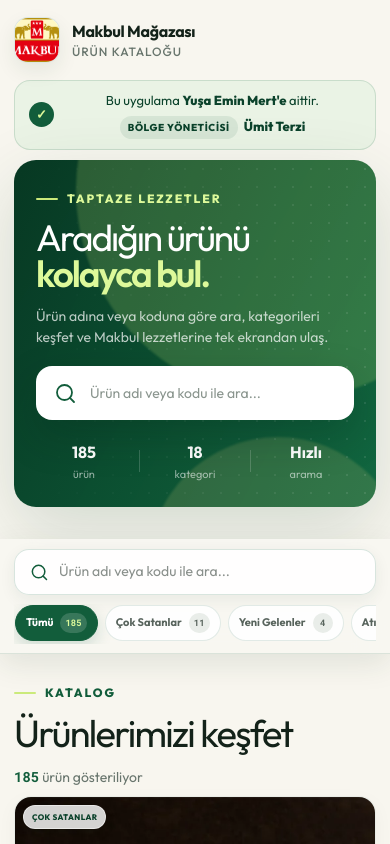
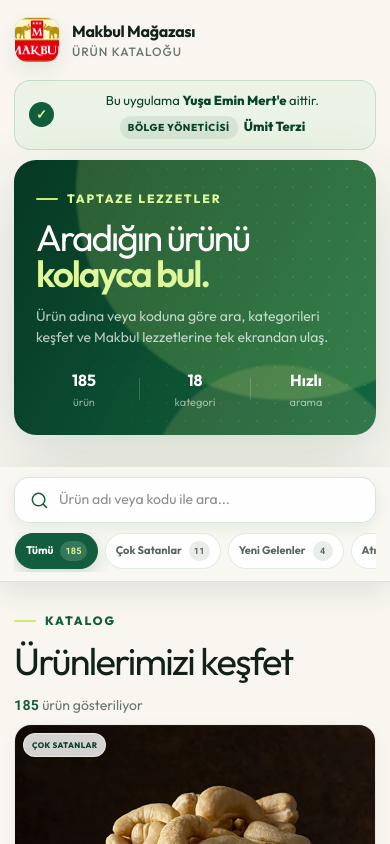
Before and after one commit to yunusmertofficial/makbul_magaza, a Next.js app in the folder makbul_web/: page / in a window 390 px wide. Shown: the top 844 px of the page. Built offline with nearby package versions, Linux system fonts and the light colour scheme.

Commit message:
Mobilde yinelenen arama alanını kaldır

```diff
--- a/makbul_web/src/app/globals.css
+++ b/makbul_web/src/app/globals.css
@@ -1249,6 +1249,10 @@ footer > a {
     line-height: 1.5;
   }
 
+  .hero .search-wrap {
+    display: none;
+  }
+
   .search-box {
     height: 54px;
     padding-left: 16px;
```
